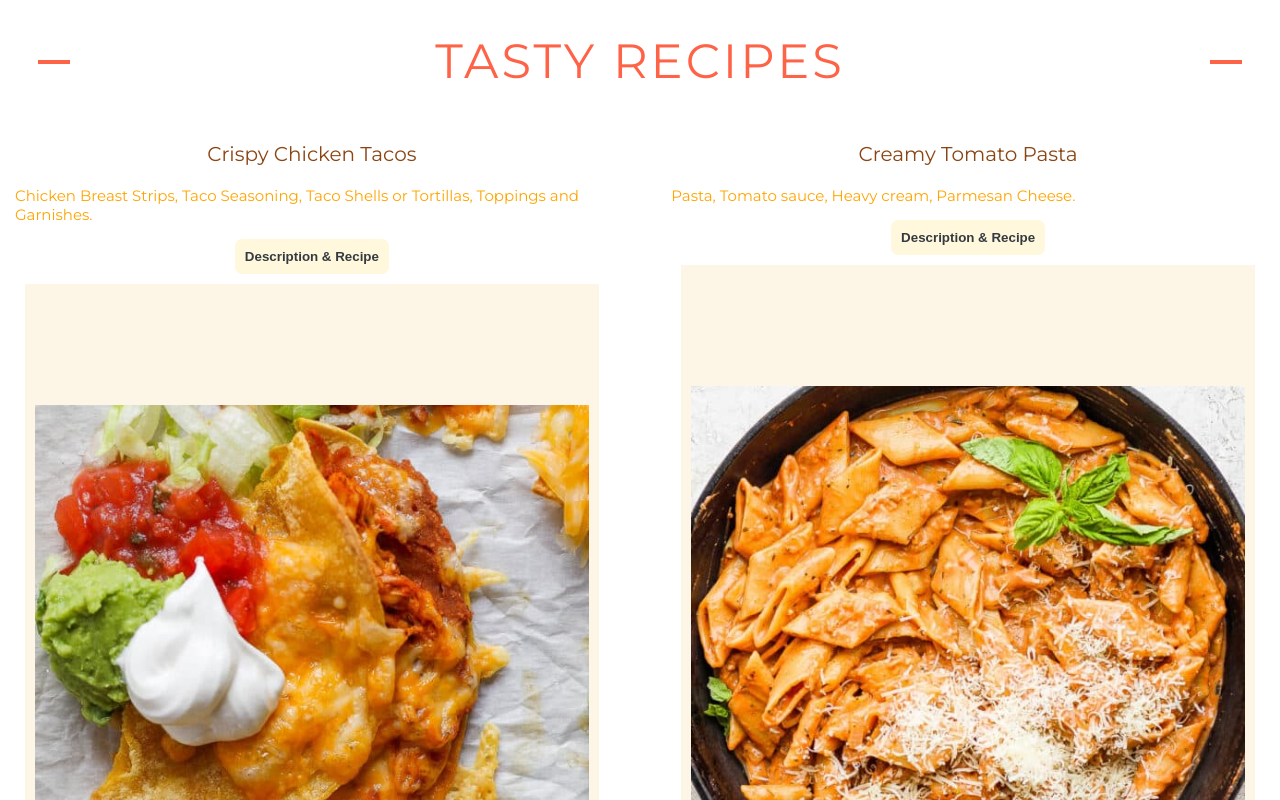
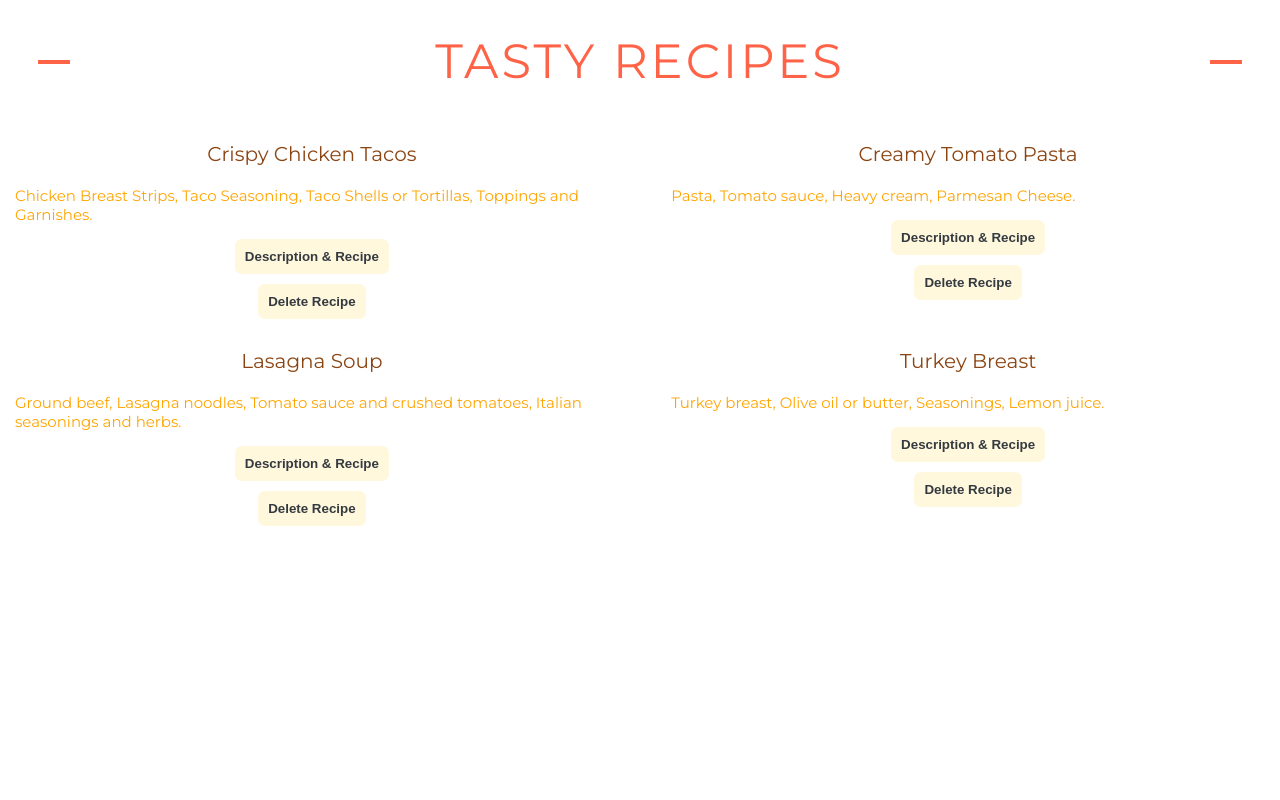
Before and after one commit to Tala-cmd/react-recipe-book, a React (Vite) app: page / in a window 1280 px wide. Shown: the top 800 px of the page. Built offline with nearby package versions, Linux system fonts and the light colour scheme.

Commit message:
static section -3

```diff
--- a/src/components/Recipes.jsx
+++ b/src/components/Recipes.jsx
@@ -1,15 +1,22 @@
-import React from 'react'
+import React, { useState } from 'react'
 
 function Recipes({ recipes }) {
+  const [showDescription, setShowDescription] = useState(false)
+
   return (
     <li className='recipe'>
       <p>{recipes.name}</p>
       <h3>{recipes.ingredients}</h3>
-    <div className='container'>
 
-      <button>Description & Recipe</button>
-    </div>
+      <div className='container'>
+        <button onClick={()=> setShowDescription(!showDescription) }>Description & Recipe</button>
+      </div>
 
+      <div className='edit-delete-buttons'>
+        <button>Delete Recipe</button>
+      </div>
+
+    {showDescription &&
       <div className='recipe-description'>
         <img src={recipes.imageName}></img>
         <p>Description:</p>
@@ -18,6 +25,7 @@ function Recipes({ recipes }) {
         <p>Recipe:</p>
         <h5>{recipes.recipe}</h5>
       </div>
+      }
     </li>
   )
 }
--- a/src/index.css
+++ b/src/index.css
@@ -71,12 +71,16 @@ li{
   font-weight: 400;
 }
 
-.container{
+.container, .edit-delete-buttons{
 display: flex;
 justify-content: center;
 align-items: center;
+}
 
+.edit-delete-buttons{
+  margin:10px;
 }
+
 button{
   background-color:  #FFF8DC;
   color: #343a40;
```
